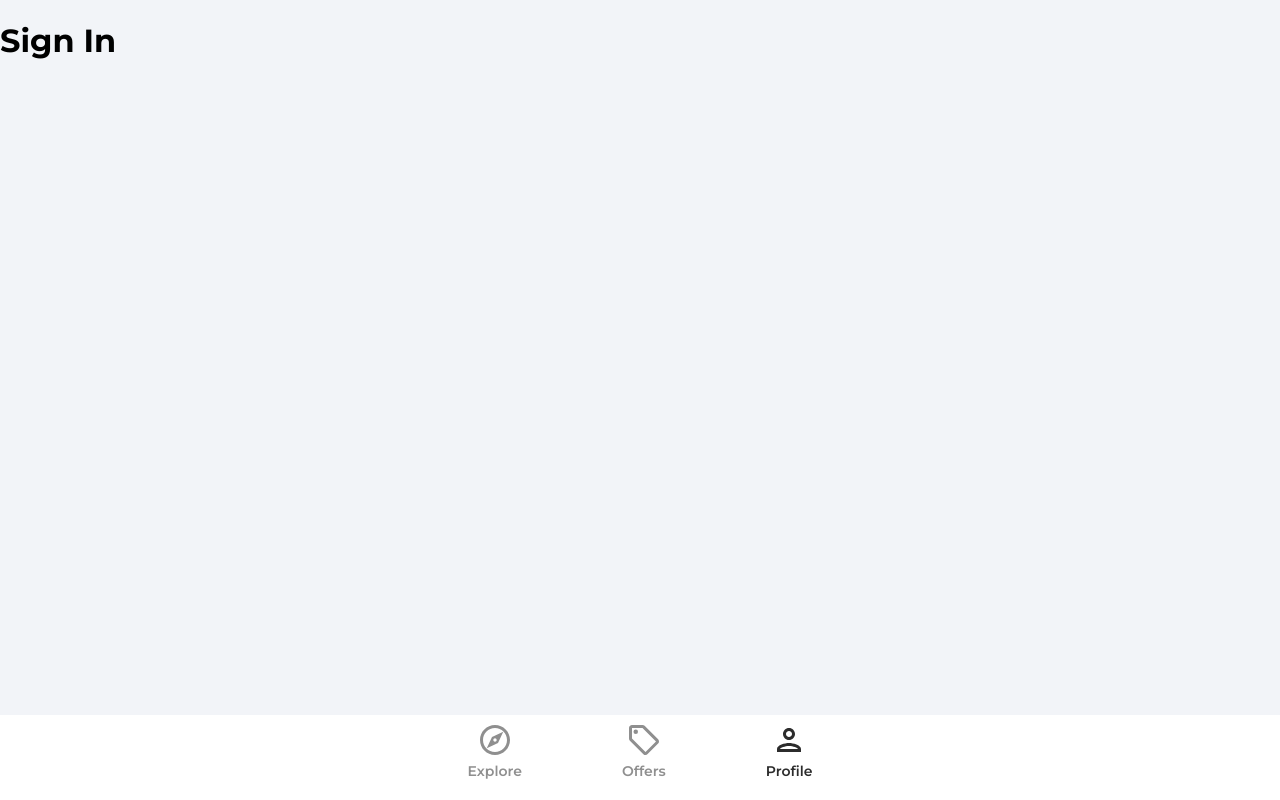
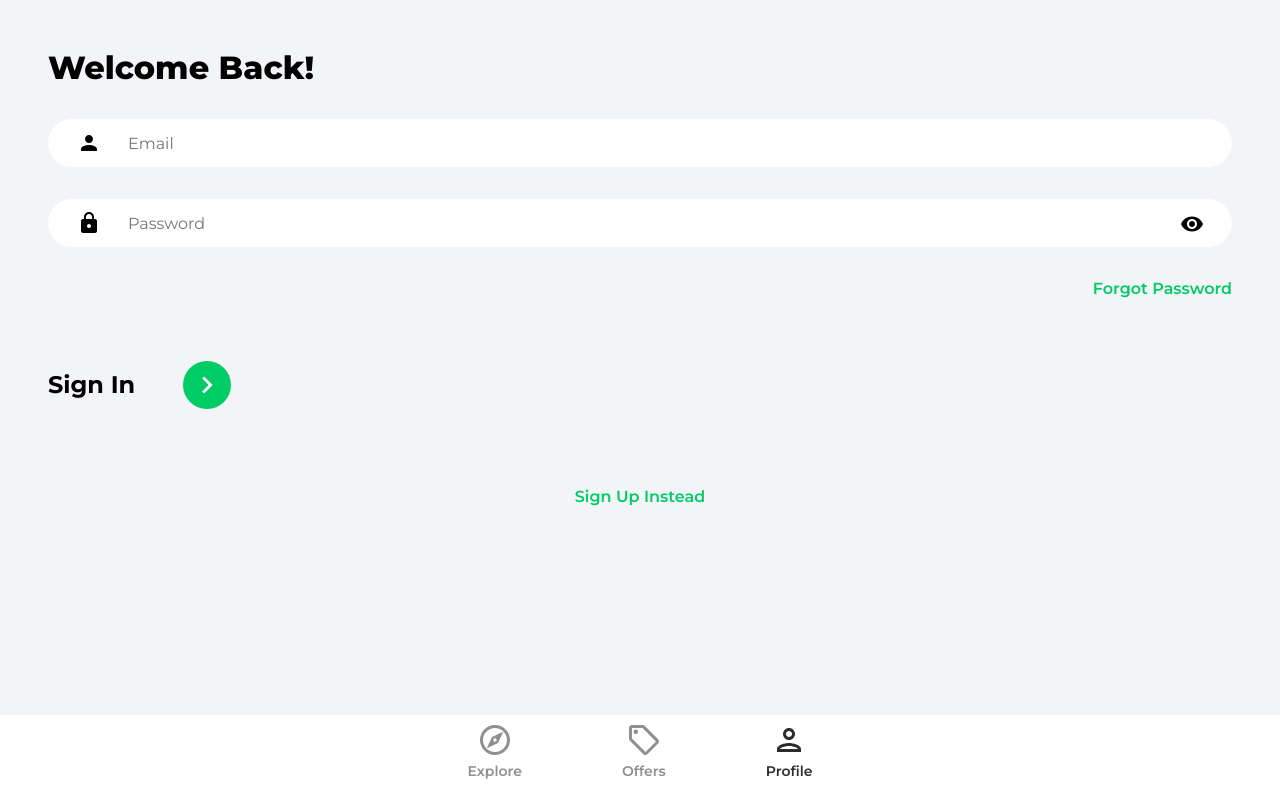
Before and after one commit to Marshneil13/Air-BnB, a React (Create React App) app: page /profile in a window 1280 px wide. Built offline with nearby package versions, Linux system fonts and the light colour scheme.

Commit message:
Sign-in created

```diff
--- a/src/pages/SignIn.jsx
+++ b/src/pages/SignIn.jsx
@@ -1,8 +1,71 @@
+import {useState} from 'react'
+import {Link, useNavigate} from 'react-router-dom'
+import {ReactComponent as ArrowRightIcon} from '../assets/svg/keyboardArrowRightIcon.svg'
+import visibilityIcon from '../assets/svg/visibilityIcon.svg'
+
 function SignIn() {
+  const [showPassword, setShowPassword] = useState(false)
+  const [formData, setFormData] = useState({
+    email:'',
+    password:''
+  })
+  const onChange = (e) => {
+    setFormData((prevState) => ({
+      ...prevState,
+      [e.target.id]: e.target.value,//to target either email or password
+    }))
+  }
+
+const {email, password} = formData
+const navigate = useNavigate()
+
   return (
-    <div>
-        <h1>Sign In</h1>
-    </div>
+    <>
+        <div className="pageContainer">
+          <header>
+            <p className="pageHeader">Welcome Back!</p>
+          </header>
+
+          <div className='form-control w-full max-w-xs'></div>
+          <form>
+            <input
+            type='email'
+            className='emailInput'
+            placeholder='Email'
+            id='email'
+            value={email}
+            onChange={onChange}
+             />
+
+             <div className="passwordInputDiv">
+               <input type={showPassword? 'text':'password'}
+               className='passwordInput' placeholder='Password' id='password' value={password}
+               onChange={onChange}/>
+               <img src={visibilityIcon} alt="show password"
+               className='showPassword' onClick={() => setShowPassword((prevState) => !prevState)} />
+             </div>
+
+             <Link to='/forgot-password' className='forgotPasswordLink'>
+               Forgot Password
+             </Link>
+
+             <div className="signInBar">
+               <p className="signInText">
+                 Sign In
+               </p>
+               <button className='signInButton'>
+                 <ArrowRightIcon fill='#ffffff' width='34px' height='34px'/>
+               </button>
+             </div>
+          </form>
+
+          {/* Google OAuth */}
+
+          <Link to='/sign-up' className='registerLink'>
+            Sign Up Instead
+          </Link>
+        </div>
+    </>
   )
 }
 
```
